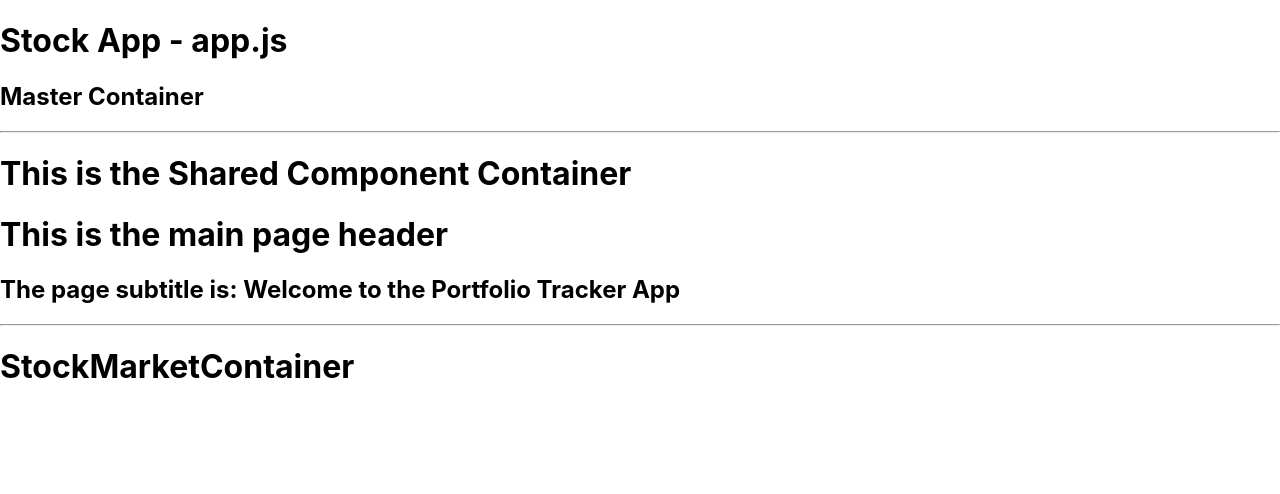
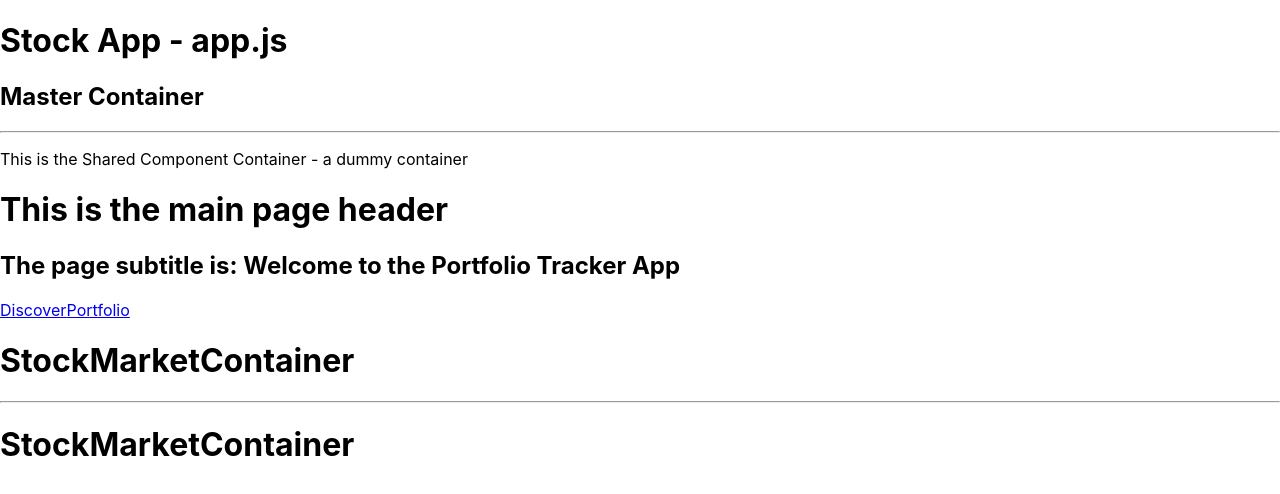
Before and after one commit to vishnu14125/portfolio_tracker, a React (Create React App) app in the folder client/: page / in a window 1280 px wide. Shown: the top 494 px of the page. Built offline with nearby package versions, Linux system fonts and the light colour scheme; no server answers.

Commit message:
Adds NavBar component and react-router. Currently in dummy container to be copied to Master Container.

```diff
--- a/client/src/components/sharedComponents/NavBar.js
+++ b/client/src/components/sharedComponents/NavBar.js
@@ -0,0 +1,16 @@
+import { Link } from 'react-router-dom';
+
+const NavBar = () => {
+
+    return (
+        <nav>
+            {/* <Link to="/">Dashboard</Link> If added, must amend route for Discover*/}
+            <Link to="/">Discover</Link>
+            <Link to="/portfolio">Portfolio</Link>
+            {/* <Link to="/activity">Activity</Link> */}
+            {/* <Link to="/account">Account Settings</Link> */}
+        </nav>
+    )
+}
+
+export default NavBar;
--- a/client/src/containers/PortfolioContainer.js
+++ b/client/src/containers/PortfolioContainer.js
@@ -0,0 +1,12 @@
+// Dummy code to act as placeholder to allow router development
+
+const PortfolioContainer = () => {
+
+    return (
+        <h1>PortfolioContainer</h1>
+    )
+}
+
+export default PortfolioContainer;
+
+//Dummy code to allow for router development - to be deleted when merged with develop branch
--- a/client/src/containers/SharedComponentContainer.js
+++ b/client/src/containers/SharedComponentContainer.js
@@ -1,14 +1,30 @@
+//Below imports to be copied into MasterContainer once Portfolio and StockMarket containers functional.
+
 import Header from "../components/sharedComponents/Header";
+import NavBar from "../components/sharedComponents/NavBar";
+import { BrowserRouter as Router, Routes, Route } from "react-router-dom";
+
+import StockMarketContainer from "./StockMarketContainer";
+import PortfolioContainer from "./PortfolioContainer";
 
 const SharedComponentContainer = () => {
+
+    //All of the below to be copied into MasterContainer once Portfolio and StockMarket containers functional.
 
    const title = "Welcome to the Portfolio Tracker App"
 
    return (
         <>
             <hr/>
-            <h1>This is the Shared Component Container</h1>
+            <p>This is the Shared Component Container - a dummy container </p>
             <Header title={ title }/>
+            <Router>
+              <NavBar />
+              <Routes>
+                <Route exact path='/' element={<StockMarketContainer />} />
+                <Route path='/portfolio' element={<PortfolioContainer />} />
+              </Routes>
+            </Router>
             <hr/>
          </>
      )
--- a/client/src/containers/StockMarketContainer.js
+++ b/client/src/containers/StockMarketContainer.js
@@ -1,4 +1,4 @@
-import React, {useState, useEffect} from 'react';
+//Dummy code to allow for router development - to be deleted when merged with develop branch
 
 const StockMarketContainer = () => {
 
@@ -8,3 +8,5 @@ const StockMarketContainer = () => {
 }
 
 export default StockMarketContainer;
+
+//Dummy code to allow for router development - to be deleted when merged with develop branch
```
